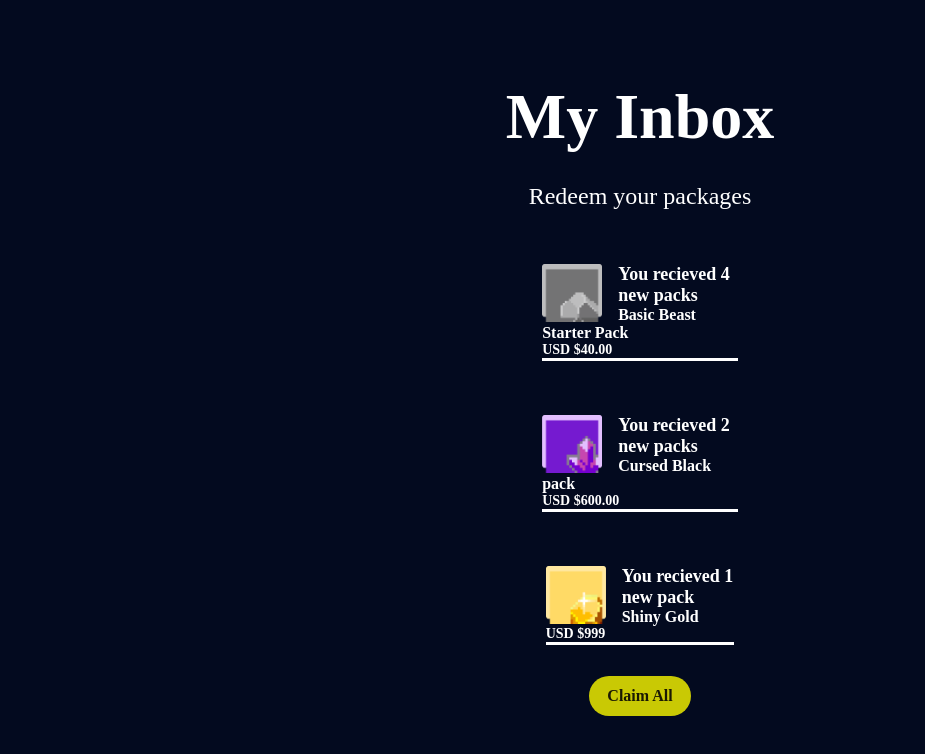
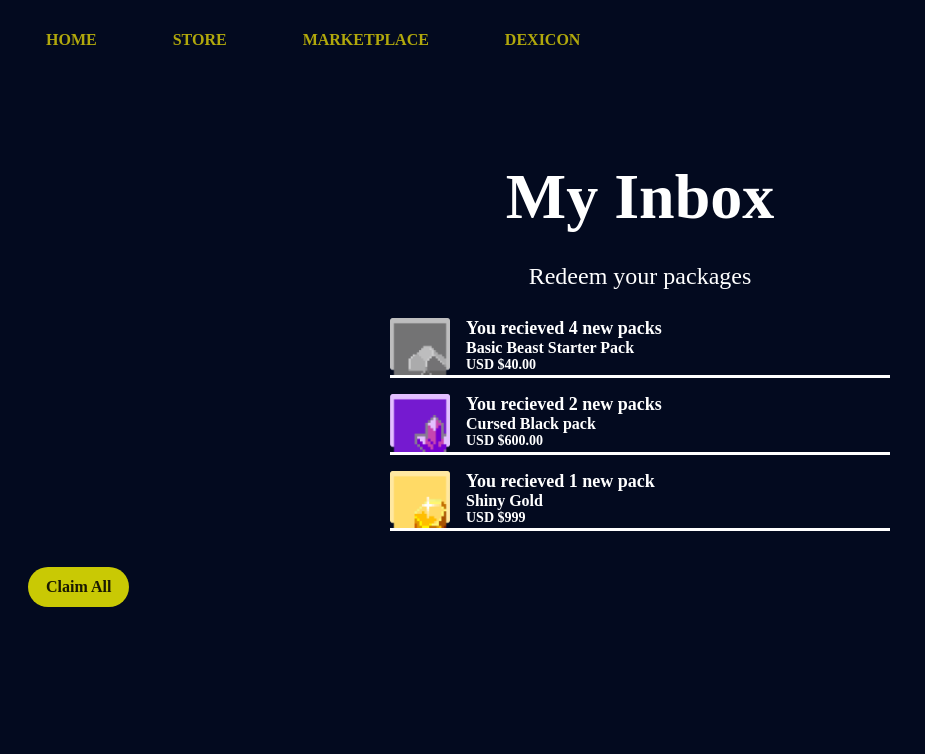
Before and after one commit to DennisJustesen16/typescript-styled-components-app, a Next.js app: page / in a window 1280 px wide. Shown: the top 754 px of the page, without its empty margins (0-925 px from the left). Built offline with nearby package versions, Linux system fonts and the light colour scheme.

Commit message:
New Button and style fix
I made a New button, and i tried fixing the placement of my content

```diff
--- a/components/sharedstyles.tsx
+++ b/components/sharedstyles.tsx
@@ -3,7 +3,7 @@ import { device } from '../pages/_app'
 
 const Container = styled.div`
   padding: 0 0.5rem;
-  display: flex;
+  display: block;
   flex-flow: column nowrap;
   justify-content: center;
   align-items: center;
@@ -17,7 +17,7 @@ const Main = styled.main`
   display: flex;
   flex-direction: column;
   justify-content: normal;
-  align-items: center;
+  align-items: stretch;
 `
 
 const Title = styled.h1`
@@ -33,6 +33,24 @@ const Description = styled.p`
   text-align: center;
   line-height: 1.5;
   font-size: 1.5rem;
+`
+const StyledButton = styled.button`
+  background: none;
+  border-radius: 999px;
+  box-sizing: border-box;
+  color: #b1a80c;
+  cursor: pointer;
+  font-family: PixelarRegularW01-Regular;
+  font-size: 16px;
+  font-weight: 700;
+  line-height: 24px;
+  opacity: ;
+  outline: 0 ;
+  padding: 8px 18px;
+  width: fit-content;
+  word-break: break-word;
+  border: 0;
+  margin: 1.25em;
 `
 const ClaimButton = styled.button`
   background: #c9c904;
@@ -50,16 +68,17 @@ const ClaimButton = styled.button`
   width: fit-content;
   word-break: break-word;
   border: 0;
-  margin: 0.25em;
+  margin: 1.25em;
 `
 
 const StyledPack = styled.div`
   border-color: ${({ theme }) => theme.colors.primary};
     border-bottom-style: solid;
-    margin: auto;
-    text-align: auto;
-    margin-left: auto;
-    margin-right: auto;
+    margin: 1em;
+    text-align: start;
+    margin-left: 100px;
+    margin-right: 100px;
+    width: 500px;
 
     img {
         float: left;
@@ -131,4 +150,4 @@ const StyledPack = styled.div`
     }
   `
 
-export { Container, Main, Title, Description, StyledPack, ClaimButton }
+export { Container, Main, Title, Description, StyledPack, ClaimButton, StyledButton }
--- a/pages/index.tsx
+++ b/pages/index.tsx
@@ -6,6 +6,7 @@ import {
   Description,
   StyledPack,
   ClaimButton,
+  StyledButton,
 } from '../components/sharedstyles'
 
 export default function Home() {
@@ -14,7 +15,12 @@ export default function Home() {
       <Head>
         <title>My Inbox</title>
       </Head>
+       <StyledButton>HOME</StyledButton>
+        <StyledButton>STORE</StyledButton>
+        <StyledButton>MARKETPLACE</StyledButton>
+        <StyledButton>DEXICON</StyledButton>
       <Main>
+
         <Title>
           My Inbox
         </Title>
```
